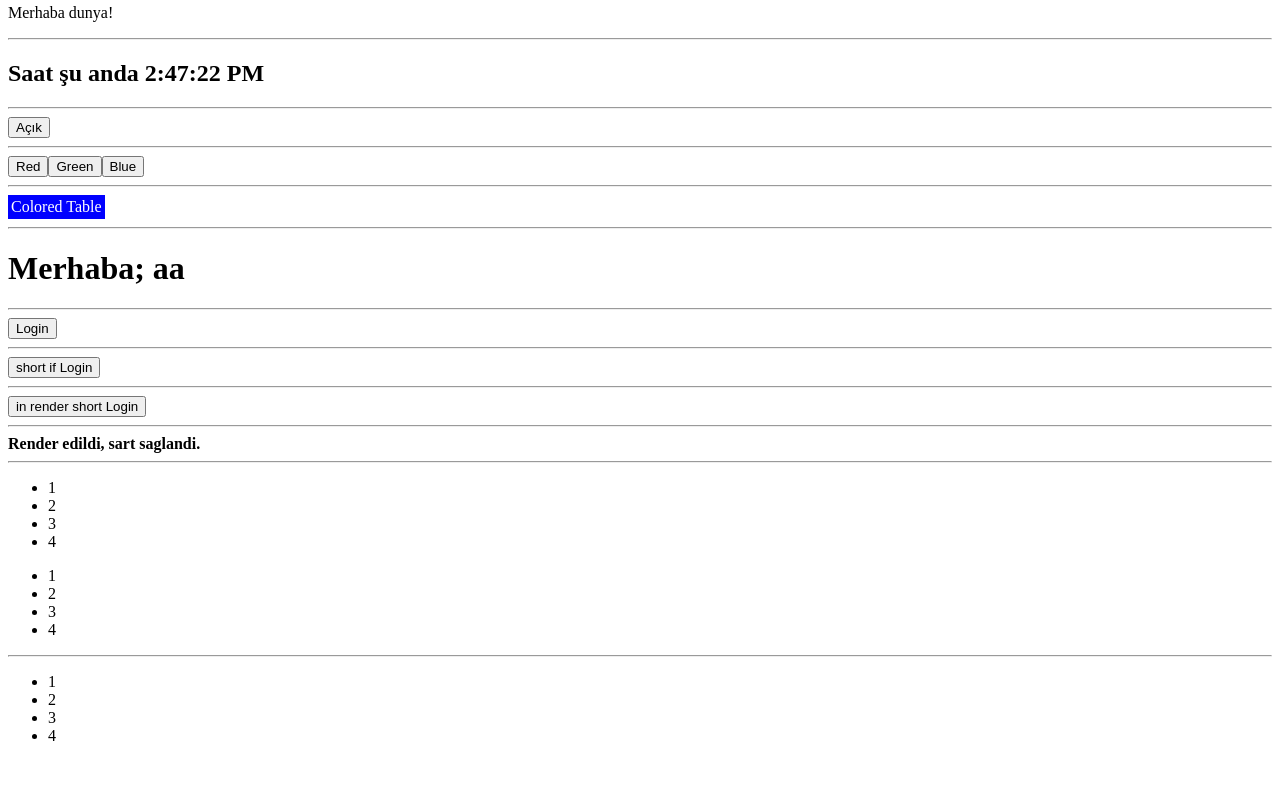
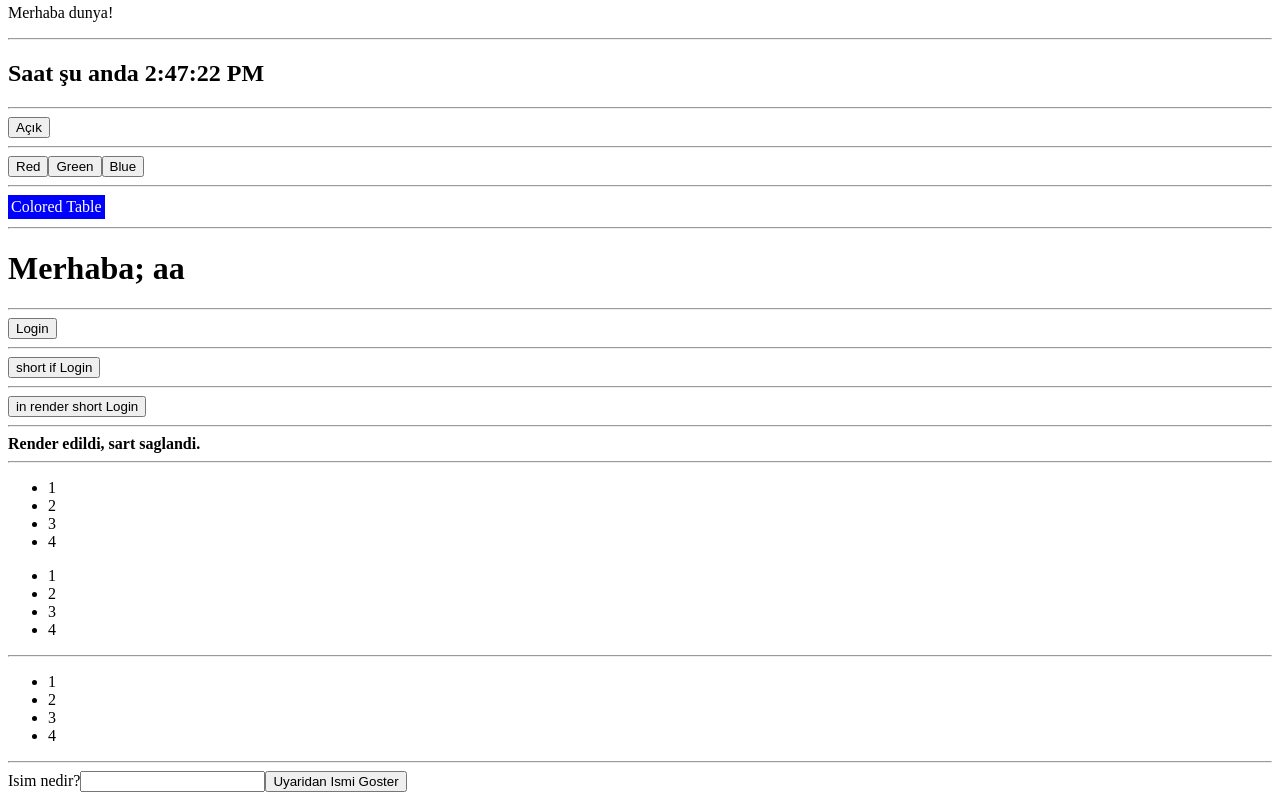
Before and after one commit to mehmetsoylucom/react-todo-tutorial, a React (Create React App) app: page / in a window 1280 px wide. Shown: the part 244-1044 px from the top of the page. Before the commit the page ends 1005 px from the top, so only its background shows below. Built offline with nearby package versions, Linux system fonts and the light colour scheme.

Commit message:
simple form sample

```diff
--- /dev/null
+++ b/src/FormSample.js
@@ -0,0 +1,43 @@
+import React from 'react';
+
+/**
+ * icinde HTML form barindiran componente kontrollu komponent deniyor
+ */
+class FormSample extends React.Component {
+    constructor(props) {
+        super(props);
+        // State tanimi burada setState olmadan yapiliyor
+        this.state = {value: ''};
+
+        // Bind islemini burada yapmak tavsiye edilendir
+        this.handSubmit = this.handSubmit.bind(this);
+        this.handleChange = this.handleChange.bind(this);
+    }
+
+    handleChange(event) {
+        // Fonksiyonu gonderen elemana ulasim sekli event.target
+        this.setState({value: event.target.value});
+    }
+
+    handSubmit(event) {
+        // Guncel state durumunu cagrip gosteriyoruz
+        alert('isim : ' + this.state.value);
+        event.preventDefault();
+    }
+
+    render() {
+        return (
+            <form onSubmit={this.handSubmit}>
+                <label>Isim nedir?</label>
+                <input type="text" name="name"
+                       // value icerigi state uzerinden geliyor
+                       value={this.state.value}
+                       onChange={this.handleChange}/>
+                <input type="submit" value="Uyaridan Ismi Goster"/>
+            </form>
+        );
+    }
+}
+
+
+export default FormSample;
--- a/src/index.js
+++ b/src/index.js
@@ -15,6 +15,7 @@ import RenderConditionClass from "./RenderConditionClass";
 import PreventRender from "./PreventRender";
 import ListAndKey1 from "./ListAndKey1";
 import ListAndKey2 from "./ListAndKey2";
+import FormSample from "./FormSample";
 
 // Bir element yani zamanda component de olabilir
 // componentlere veri gonderilebilir.
@@ -48,6 +49,8 @@ function tick() {
             <ListAndKey1 numbers={[1, 2, 3, 4]}/>
             <hr />
             <ListAndKey2 numbers={[1, 2, 3, 4]}/>
+            <hr />
+            <FormSample />
         </div>,
         // Root dugumu genellikle bir tanedir ve kapsayicidir
         // Dilenirse birden fazla olabilir, ayni uygulama birden cok render yapabiliyor
```
